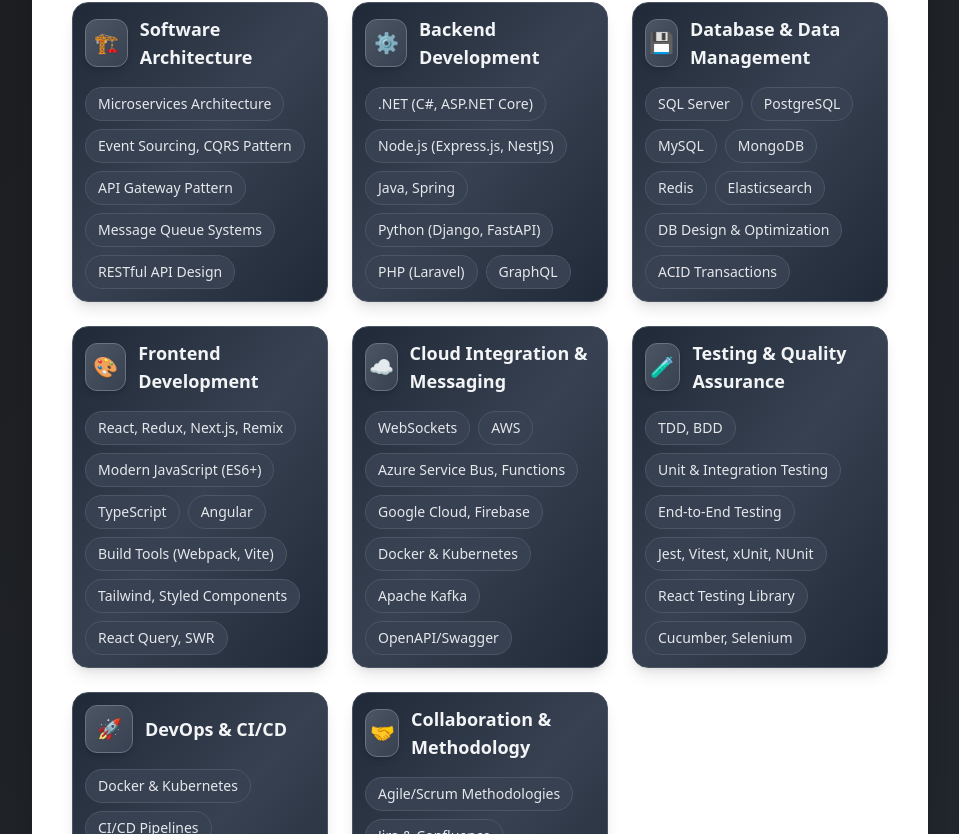
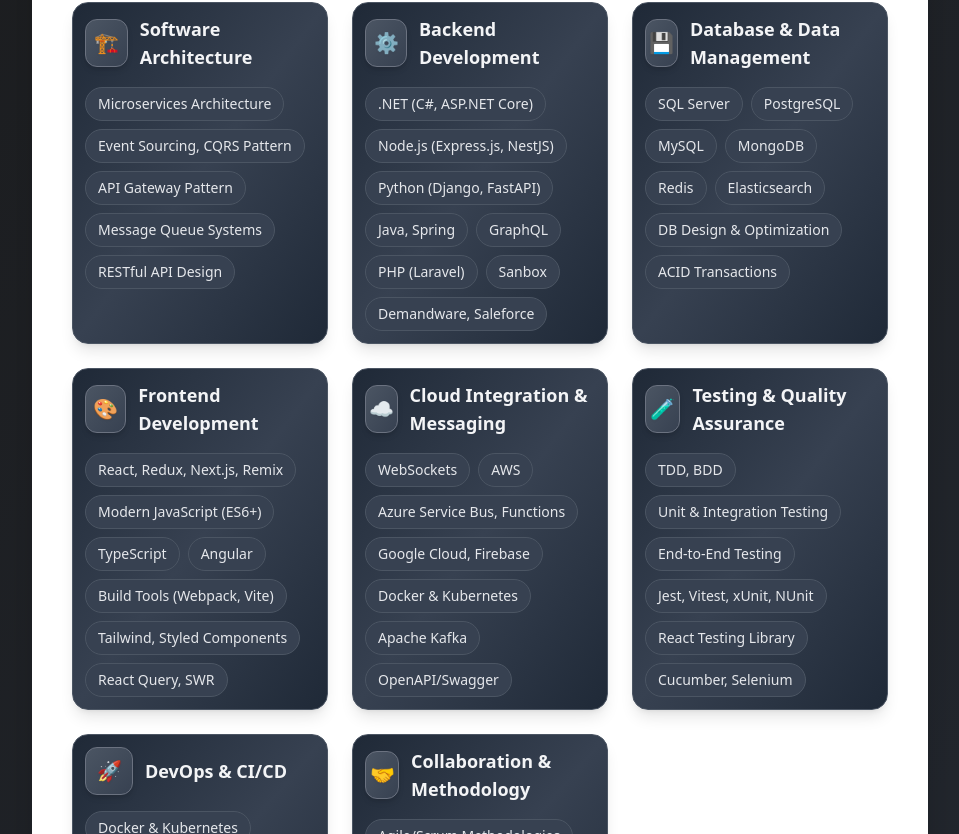
Before and after one commit to WillyVox/willyvox.github.io, a React (Vite) app: page / in a window 1280 px wide. Shown: the part 906-1740 px from the top of the page, without its empty margins (160-1119 px from the left). Built offline with nearby package versions, Linux system fonts and the light colour scheme.

Commit message:
update skills

```diff
--- a/src/features/constants.ts
+++ b/src/features/constants.ts
@@ -31,10 +31,11 @@
     technologies: [
       '.NET (C#, ASP.NET Core)',
       'Node.js (Express.js, NestJS)',
+      'Python (Django, FastAPI)',
       'Java, Spring',
-      'Python (Django, FastAPI)',
-      'PHP (Laravel)',
       'GraphQL',
+      'PHP (Laravel)', 'Sanbox',
+      'Demandware, Saleforce',
     ],
   },
   'Database & Data Management': {
@@ -195,26 +196,31 @@
       'Firebase',
       'MS SQL Server',
       'StyledComponents',
+      'Saleforce',
+      'Demandware'
     ],
   },
   {
-    title: 'Software Engineer',
+    title: 'Software Engineer (Demandware)',
     company: 'Merkle Commerce Solutions',
     duration: 'Jan 2014 - June 2016',
     achievements: [
-      'Developed responsive web and mobile applications utilizing JavaScript, AngularJS, PhoneGap, Bootstrap, and jQuery to deliver seamless user experiences across multiple platforms.',
-      'Integrated various third-party payment gateways including PayPal, NaverPay, and WeChatPay, ensuring secure, efficient, and compliant transaction processing for diverse markets.',
+      'Spearheaded e-commerce web and mobile application development within the Demandware (Salesforce Commerce Cloud - SFCC) platform, utilizing a blend of JavaScript, and jQuery to create seamless, responsive user experiences.',
+      'Engineered and integrated critical third-party payment gateways (including PayPal, NaverPay, and WeChatPay) directly into the e-commerce platform, ensuring secure, efficient, and compliant transaction processing for diverse global markets.',
       'Collaborated closely with cross-functional teams to design user-friendly interfaces that enhanced customer engagement and satisfaction.',
       'Participated in code reviews and troubleshooting efforts, improving application stability and performance.',
     ],
     skills: [
+      'Demandware',
+      'Saleforce',
+      'Sanbox',
+      'Service Cloud',
+      'API Integration',
+      'eCommerce',
       'JavaScript',
       'jQuery',
-      'EmberJS',
       'AngularJS',
-      'PhoneGap',
       'Ionic',
-      'Java',
       'PHP',
       'Node.js',
       'C#',
```
